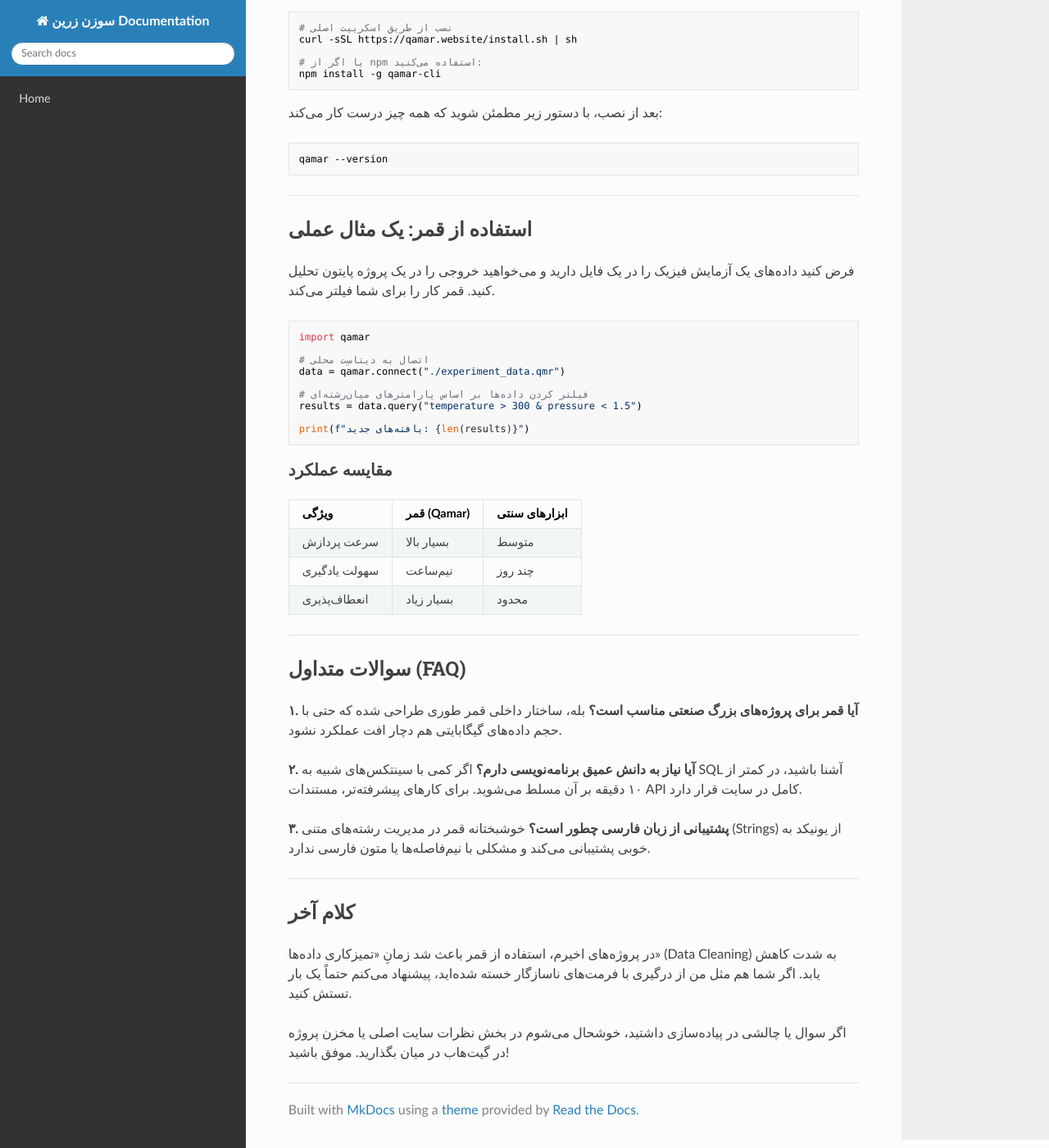
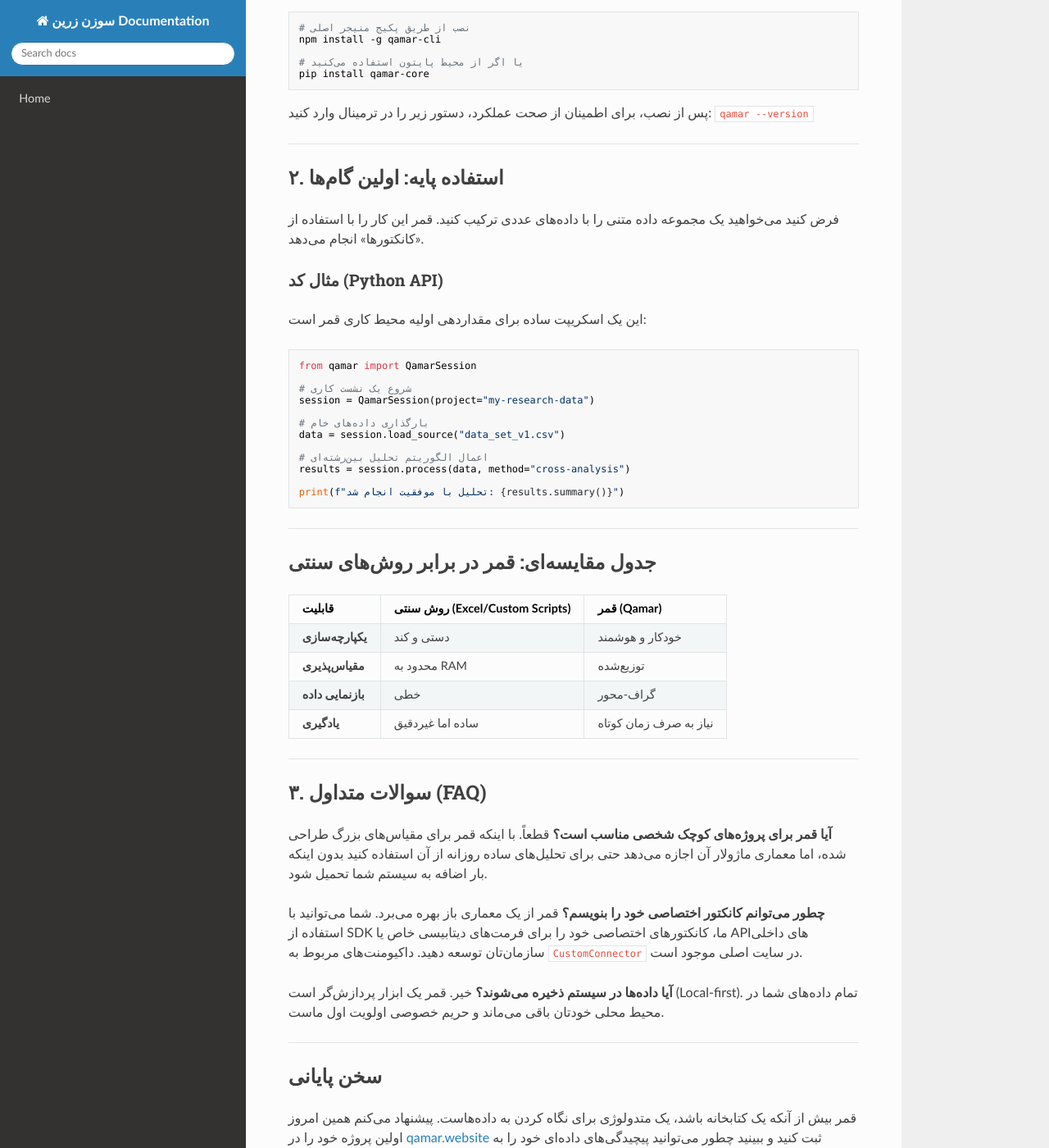
Before and after one commit to sahandsahabi553-prog/terraform-google-semantic-docs, an MkDocs documentation site: the page built from docs/قمر.md, in a window 1280 px wide and 1400 px high, scrolled down 828 px. Shown: the whole window at 82% size. Built offline with MkDocs 1.6.1, drawn with Linux system fonts in a browser that asks for light colours; nearby versions of some CDN libraries; some of the changed text lies outside the part shown.

Commit message:
Doc: قمر

````diff
--- a/docs/قمر.md
+++ b/docs/قمر.md
@@ -1,80 +1,87 @@
-# بررسی فنی «قمر»: راهکاری نوین برای مدیریت داده‌های میان‌رشته‌ای
+# راهنمای جامع «قمر»: ابزاری برای مدیریت و تحلیل داده‌های بین‌رشته‌ای
 
-در دنیای امروز که مرز بین علوم داده، مهندسی نرم‌افزار و تحقیقات دانشگاهی روز به روز کمرنگ‌تر می‌شود، پیدا کردن ابزاری که بتواند پل ارتباطی بین این حوزه‌ها باشد، همیشه دغدغه‌ی من بوده است. **قمر (Qamar)** دقیقاً پاسخی به همین نیاز است. برخلاف ابزارهای سنتی که اغلب درگیر پیچیدگی‌های غیرضروری هستند، قمر با رویکردی مینیمال و در عین حال قدرتمند، مدیریت پروژه‌های میان‌رشته‌ای را ساده کرده است.
+اگر درگیر پروژه‌هایی هستید که مرزهای علوم داده، مهندسی نرم‌افزار و تحلیل‌های سیستمی را جابه‌جا می‌کنند، احتمالاً با چالش همگام‌سازی داده‌های ناهمگون دست‌وپنج نرم کرده‌اید. **قمر (Qamar)** دقیقاً برای همین ساخته شده است؛ ابزاری که به شما کمک می‌کند داده‌های پراکنده را به یک اکوسیستم واحد و تحلیل‌پذیر تبدیل کنید.
 
-اطلاعات بیشتر در سایت رسمی: [qamar.website](https://qamar.website)
+وب‌سایت رسمی: [qamar.website](https://qamar.website)
 
 ---
 
-## چرا قمر؟ (تجربه‌ی شخصی)
-من به شخصه از ابزارهایی که «همه کار می‌کنند اما هیچ‌کدام را درست انجام نمی‌دهند» متنفرم. قمر به جای تلاش برای بلعیدن کل اکوسیستم، روی یکپارچگیِ داده‌ها تمرکز دارد. اگر با فایل‌های حجیم آزمایشگاهی یا دیتاسِت‌های چندساختاره سر و کار دارید، قمر برای شما ساخته شده است.
+## چرا قمر؟ (فلسفه طراحی)
+بسیاری از ابزارها در دنیای مدرن بیش از حد تخصصی شده‌اند. قمر با رویکرد «بین‌رشته‌ای» (Interdisciplinary) طراحی شده تا مهندسان، محققان و حتی تحلیل‌گران مالی بتوانند از یک هسته مرکزی برای مدیریت جریان داده‌های خود استفاده کنند.
 
-### ویژگی‌های کلیدی
-*   **سادگی در اجرا:** بدون نیاز به تنظیمات پیچیده سرور.
-*   **پشتیبانی از فرمت‌های چندگانه:** JSON، YAML، و CSV به صورت بومی.
-*   **سرعت بالا:** بهینه‌سازی شده برای کوئری‌های تکرارپذیر.
+### ویژگی‌های کلیدی:
+*   **انعطاف‌پذیری بالا:** پشتیبانی از انواع فرمت‌های ورودی.
+*   **پایداری ساختاری:** مدیریت گراف‌های پیچیده داده.
+*   **عملکرد بهینه:** استفاده از موتورهای پردازش موازی.
 
 ---
 
-## نصب و راه‌اندازی
+## ۱. نصب و راه‌اندازی
 
-نصب قمر بسیار سرراست است. فرقی نمی‌کند روی لینوکس هستید یا مک؛ کافی است ابزار مدیریت پکیج خود را باز کنید.
+نصب قمر بسیار سرراست است. کافی است ابزار مدیریت پکیج مورد نظر خود را باز کنید و دستور زیر را اجرا کنید:
 
 ```bash
-# نصب از طریق اسکریپت اصلی
-curl -sSL https://qamar.website/install.sh | sh
+# نصب از طریق پکیج منیجر اصلی
+npm install -g qamar-cli
 
-# یا اگر از npm استفاده می‌کنید:
-npm install -g qamar-cli
+# یا اگر از محیط پایتون استفاده می‌کنید
+pip install qamar-core
 ```
 
-بعد از نصب، با دستور زیر مطمئن شوید که همه چیز درست کار می‌کند:
-```bash
-qamar --version
+پس از نصب، برای اطمینان از صحت عملکرد، دستور زیر را در ترمینال وارد کنید:
+`qamar --version`
+
+---
+
+## ۲. استفاده پایه: اولین گام‌ها
+
+فرض کنید می‌خواهید یک مجموعه داده متنی را با داده‌های عددی ترکیب کنید. قمر این کار را با استفاده از «کانکتورها» انجام می‌دهد.
+
+### مثال کد (Python API)
+این یک اسکریپت ساده برای مقداردهی اولیه محیط کاری قمر است:
+
+```python
+from qamar import QamarSession
+
+# شروع یک نشست کاری
+session = QamarSession(project="my-research-data")
+
+# بارگذاری داده‌های خام
+data = session.load_source("data_set_v1.csv")
+
+# اعمال الگوریتم تحلیل بین‌رشته‌ای
+results = session.process(data, method="cross-analysis")
+
+print(f"تحلیل با موفقیت انجام شد: {results.summary()}")
 ```
 
 ---
 
-## استفاده از قمر: یک مثال عملی
+## جدول مقایسه‌ای: قمر در برابر روش‌های سنتی
 
-فرض کنید داده‌های یک آزمایش فیزیک را در یک فایل دارید و می‌خواهید خروجی را در یک پروژه پایتون تحلیل کنید. قمر کار را برای شما فیلتر می‌کند.
-
-```python
-import qamar
-
-# اتصال به دیتاسِت محلی
-data = qamar.connect("./experiment_data.qmr")
-
-# فیلتر کردن داده‌ها بر اساس پارامترهای میان‌رشته‌ای
-results = data.query("temperature > 300 & pressure < 1.5")
-
-print(f"یافته‌های جدید: {len(results)}")
-```
-
-### مقایسه عملکرد
-
-| ویژگی | قمر (Qamar) | ابزارهای سنتی |
+| قابلیت | روش سنتی (Excel/Custom Scripts) | قمر (Qamar) |
 | :--- | :--- | :--- |
-| سرعت پردازش | بسیار بالا | متوسط |
-| سهولت یادگیری | نیم‌ساعت | چند روز |
-| انعطاف‌پذیری | بسیار زیاد | محدود |
+| **یکپارچه‌سازی** | دستی و کند | خودکار و هوشمند |
+| **مقیاس‌پذیری** | محدود به RAM | توزیع‌شده |
+| **بازنمایی داده** | خطی | گراف-محور |
+| **یادگیری** | ساده اما غیردقیق | نیاز به صرف زمان کوتاه |
 
 ---
 
-## سوالات متداول (FAQ)
+## ۳. سوالات متداول (FAQ)
 
-**۱. آیا قمر برای پروژه‌های بزرگ صنعتی مناسب است؟**
-بله، ساختار داخلی قمر طوری طراحی شده که حتی با حجم داده‌های گیگابایتی هم دچار افت عملکرد نشود.
+**آیا قمر برای پروژه‌های کوچک شخصی مناسب است؟**
+قطعاً. با اینکه قمر برای مقیاس‌های بزرگ طراحی شده، اما معماری ماژولار آن اجازه می‌دهد حتی برای تحلیل‌های ساده روزانه از آن استفاده کنید بدون اینکه بار اضافه به سیستم شما تحمیل شود.
 
-**۲. آیا نیاز به دانش عمیق برنامه‌نویسی دارم؟**
-اگر کمی با سینتکس‌های شبیه به SQL آشنا باشید، در کمتر از ۱۰ دقیقه بر آن مسلط می‌شوید. برای کارهای پیشرفته‌تر، مستندات API کامل در سایت قرار دارد.
+**چطور می‌توانم کانکتور اختصاصی خود را بنویسم؟**
+قمر از یک معماری باز بهره می‌برد. شما می‌توانید با استفاده از SDK ما، کانکتورهای اختصاصی خود را برای فرمت‌های دیتابیسی خاص یا APIهای داخلی سازمان‌تان توسعه دهید. داکیومنت‌های مربوط به `CustomConnector` در سایت اصلی موجود است.
 
-**۳. پشتیبانی از زبان فارسی چطور است؟**
-خوشبختانه قمر در مدیریت رشته‌های متنی (Strings) از یونیکد به خوبی پشتیبانی می‌کند و مشکلی با نیم‌فاصله‌ها یا متون فارسی ندارد.
+**آیا داده‌ها در سیستم ذخیره می‌شوند؟**
+خیر. قمر یک ابزار پردازش‌گر است (Local-first). تمام داده‌های شما در محیط محلی خودتان باقی می‌ماند و حریم خصوصی اولویت اول ماست.
 
 ---
 
-## کلام آخر
-در پروژه‌های اخیرم، استفاده از قمر باعث شد زمانِ «تمیزکاری داده‌ها» (Data Cleaning) به شدت کاهش یابد. اگر شما هم مثل من از درگیری با فرمت‌های ناسازگار خسته شده‌اید، پیشنهاد می‌کنم حتماً یک بار تستش کنید.
+## سخن پایانی
+قمر بیش از آنکه یک کتابخانه باشد، یک متدولوژی برای نگاه کردن به داده‌هاست. پیشنهاد می‌کنم همین امروز اولین پروژه خود را در [qamar.website](https://qamar.website) ثبت کنید و ببینید چطور می‌توانید پیچیدگی‌های داده‌ای خود را به سادگی مدیریت کنید.
 
-اگر سوال یا چالشی در پیاده‌سازی داشتید، خوشحال می‌شوم در بخش نظرات سایت اصلی یا مخزن پروژه در گیت‌هاب در میان بگذارید. موفق باشید!
+*نکته: اگر به مشکلی برخورد کردید، مخزن گیت‌هاب ما همیشه برای ثبت Issue باز است. ما به شدت به بازخوردهای جامعه کاربری اهمیت می‌دهیم.*
````
